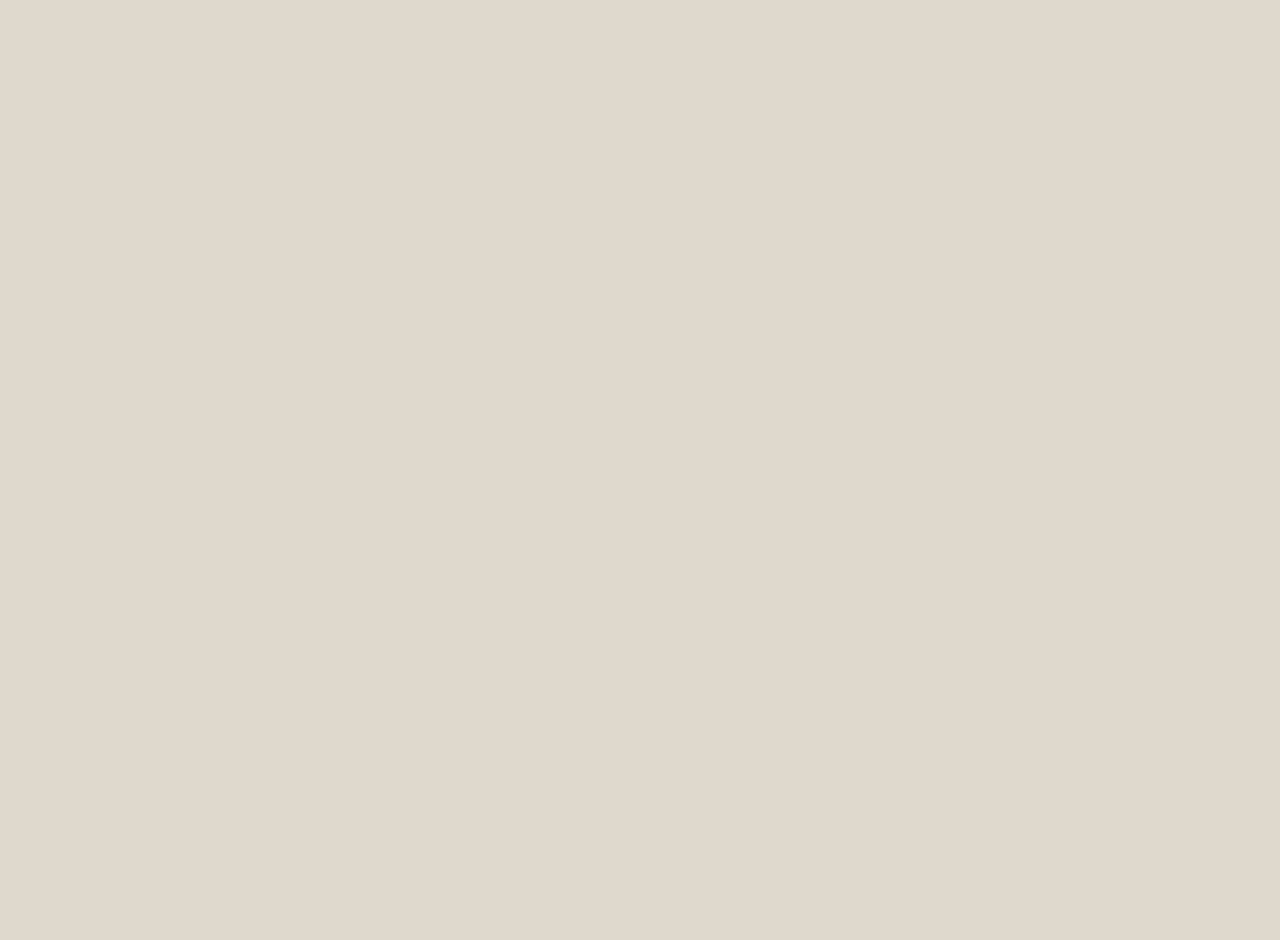
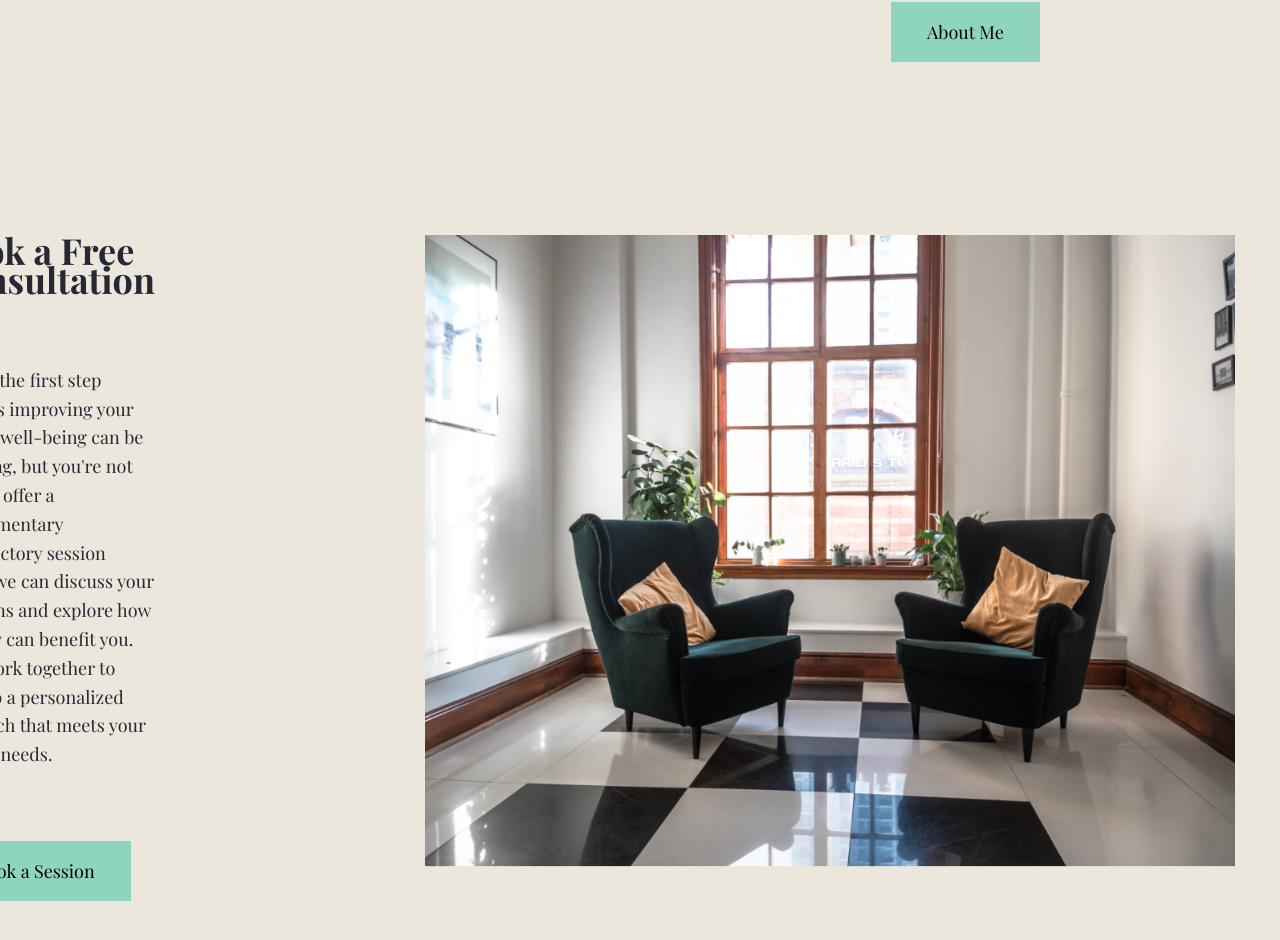
Before and after one commit to grubor-maja/psychonaut-website, a React (Create React App) app in the folder frontend/: page / in a window 1280 px wide. Shown: the part 1220-2160 px from the top of the page. Before the commit the page ends 800 px from the top, so only its background shows below. Built offline with nearby package versions, Linux system fonts and the light colour scheme.

Commit message:
add ImageTextSection

```diff
--- a/frontend/src/App.css
+++ b/frontend/src/App.css
@@ -46,9 +46,10 @@
   /* Variables for colors */
 
   --dark-navy: #282735;
-  --light-beige: #DFD9CD;
+  --light-beige: #ece7dc;
   --light-beige-hover: #a9a395;
   --mint-green: #8FD4BC;
+  --mint-green-hover: #5e9d8d;
   --blue-violet: #645FB0;
 
   /* Variables for fonts */
@@ -119,6 +120,10 @@ p {
   color: var(--dark-navy);
 }
 
+button {
+  font-family: var(--font-primary);
+}
+
 /* Header */
 
 /* Navbar */
@@ -172,3 +177,56 @@ p {
   font-size: var(--font-size-body);
   color: var(--light-beige);
 }
+
+/* ImageTextSection */
+
+.image-text-section {
+  display: flex;
+  align-items: center;
+  padding: 4rem 2.5rem;
+}
+
+.image-text-section.reverse{
+  flex-direction: row-reverse;
+}
+
+.image-container img {
+  width: 45rem;
+}
+
+.text-container {
+  margin-left: 2rem;
+  margin-right: 15rem;
+  text-align: left;
+  align-self: flex-start;
+  width: 40rem;
+  line-height: 1.6rem;
+}
+
+.text-container h2 {
+  font-size: var(--font-size-h2);
+  color: var(--dark-navy);
+  margin-bottom: 4rem;
+
+}
+
+.text-container p {
+  font-size: var(--font-size-body);
+  color: var(--dark-navy);
+  margin-bottom: 4rem;
+
+}
+
+.text-container button {
+  background-color: var(--mint-green);
+  color: var(#fff);
+  padding: 1rem 2rem;
+  font-size: var(--font-size-body);
+  border: none;
+  cursor: pointer;
+  transition:  0.3s ease-in-out;
+}
+
+.text-container button:hover {
+  background-color: var(--mint-green-hover);
+}
--- a/frontend/src/App.js
+++ b/frontend/src/App.js
@@ -3,12 +3,27 @@ import './App.css';
 import Homepage from './pages/Homepage';
 import Navbar from './components/Navbar';
 import Footer from './components/Footer';
+import ImageTextSection from './components/ImageTextSection';
 
 function App() {
   return (
 <>
 <Navbar/>
 <Footer/>
+<ImageTextSection
+title="Dr. Olivia Thompson"
+text="As a certified Cognitive Behavioral Therapist and Personal Development Coach, I specialize in helping individuals navigate life's challenges with a compassionate and professional approach. With over 10 years of experience, my goal is to empower clients to reach their fullest potential and achieve long-lasting change. Whether you're struggling with anxiety, stress, or seeking personal growth, I'm here to guide you every step of the way."
+buttonText="About Me"
+imgName="psychologist.png"
+reverse={false}
+/>
+<ImageTextSection
+title="Book a Free Consultation"
+text="Taking the first step towards improving your mental well-being can be daunting, but you're not alone. I offer a complimentary introductory session where we can discuss your concerns and explore how therapy can benefit you. Let's work together to develop a personalized approach that meets your unique needs."
+buttonText="Book a Session"
+imgName="office.png"
+reverse={true}
+/>
 </>
   );
 }
--- a/frontend/src/components/Footer.jsx
+++ b/frontend/src/components/Footer.jsx
@@ -8,7 +8,7 @@ function Footer() {
                 <img src={logo} alt="Logo" />
             </div>
             <div className="footer-text">
-                <p>Terms & Conditions | All rights reserved 2024</p>
+                <p>Terms & Conditions | All rights reserve</p>
             </div>
         </footer>
     </> );
--- /dev/null
+++ b/frontend/src/components/ImageTextSection.jsx
@@ -0,0 +1,19 @@
+import React, { Component } from 'react';
+
+function ImageTextSection({title,text, buttonText, reverse,imgName}) {
+    const imageSource = require(`../assets/${imgName}`);
+    return ( <>
+        <section className={`image-text-section ${reverse? 'reverse':''}`}>
+            <div className="image-container">
+                <img src={imageSource} alt={title} />
+            </div>
+            <div className="text-container">
+                <h2>{title}</h2>
+                <p>{text}</p>
+                <button>{buttonText}</button>
+            </div>
+        </section>
+    </> );
+}
+
+export default ImageTextSection;
```
Also changed, not shown: frontend/src/components/HeroSection.jsx (added, +8 -0 lines), frontend/src/assets/office.png (added), frontend/src/assets/psychologist.png (added).
